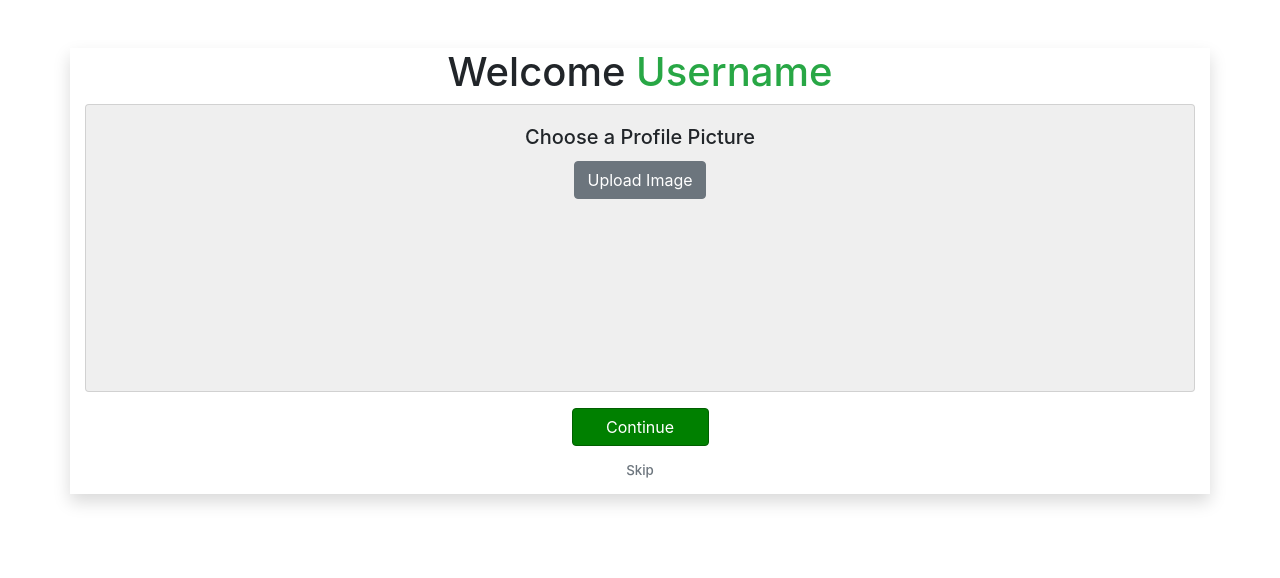
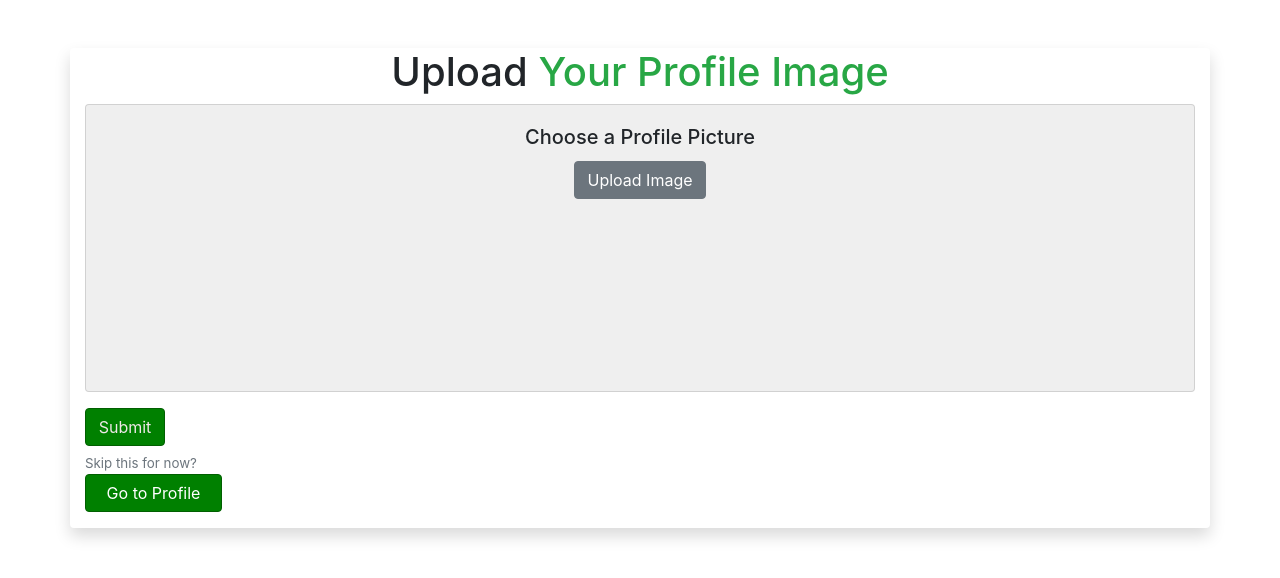
Before and after one commit to bethel-school-of-technology/team-dream-team-frontend, a React (Create React App) app: page /profile_img in a window 1280 px wide. Shown: the top 578 px of the page. Built offline with nearby package versions, Linux system fonts and the light colour scheme; no server answers; sample sign-in values are in the browser's storage.

Commit message:
edited route and loyout of bio/pro_img comp

```diff
--- a/src/App.js
+++ b/src/App.js
@@ -19,7 +19,7 @@ function App() {
     <div className="App">
         <Router>
           <Switch>
-            <Route exact path={"/login"} component={Login} />
+            <Route exact path={"/"} component={Login} />
             <Route exact path={"/home"} component={Home} />
             <Route exact path={"/home-test"} component={HomeTest} />
             <Route exact path={"/nav"} component={Navi} />
--- a/src/Components/CreateBio/CreateBio.css
+++ b/src/Components/CreateBio/CreateBio.css
@@ -1,3 +1,11 @@
-#bioinput{
-    height: calc(6.5em + .75rem + 2px) !important;
+#bioinput {
+  height: calc(6.5em + 0.75rem + 2px) !important;
 }
+
+.skipBio {
+  font-size: smaller !important;
+}
+
+.proContainer {
+   height: 480px !important;
+}
--- a/src/Components/CreateBio/CreateBio.js
+++ b/src/Components/CreateBio/CreateBio.js
@@ -17,7 +17,7 @@ class CreateBio extends React.Component {
     if (!window.localStorage.getItem("token")) {
       //redirect to Login
       console.log("redirect to login");
-      this.props.history.push("/login");
+      this.props.history.push("/");
     }
 
     if (window.localStorage.getItem("token")) {
@@ -38,8 +38,8 @@ class CreateBio extends React.Component {
     }
   }
 
-  bioCreateHandler(){
-          axios
+  bioCreateHandler() {
+    axios
       .post("http://localhost:5000/createbio")
       .then((res) => {
         console.log(res);
@@ -47,15 +47,15 @@ class CreateBio extends React.Component {
       .catch((err) => {
         console.log(err);
       });
-  };
+  }
 
   render() {
     return (
       <div className="CreateBio">
         <Container className="mt-5 ml-auto mr-auto" id="bioinput">
           <h1 className="text-center">
-            <span className="text-success"> ShareVerse </span>
-            Bio Page
+            <span className="text-success"> Create </span>
+            Your Bio
           </h1>
 
           <Form
@@ -66,7 +66,9 @@ class CreateBio extends React.Component {
           >
             {/* <FormErrors formErrors={this.state.formErrors} /> */}
             <Form.Group controlId="formBasicbio">
-              <Form.Label>Enter your Bio</Form.Label>
+              <Form.Label>
+                Let us know what the Lord has done in your life:
+              </Form.Label>
               <Form.Control
                 type="text"
                 name="bio"
@@ -79,18 +81,18 @@ class CreateBio extends React.Component {
               variant="secondary"
               type="submit"
               className="submitBtn"
+              href="/profile_img"
               // disabled={!this.state.formValid}
               onClick={this.bioCreateHandler}
             >
               Submit
             </Button>
-            <Nav.Link
-              className="navLogin text-muted d-flex justify-content-start"
-              href="/"
-            >
+            <div className="skipBio text-muted d-flex justify-content-start mt-2">
               Skip this for now?
-            </Nav.Link>
-            <Button type="submit">Go to Profile</Button>
+            </div>
+            <Button type="submit" href="/home-test">
+              Go to Profile
+            </Button>
           </Form>
         </Container>
       </div>
--- a/src/Components/Login/Login.js
+++ b/src/Components/Login/Login.js
@@ -25,7 +25,7 @@ class Login extends React.Component {
         "Authorization"
       ] = window.localStorage.getItem("token");
       axios
-        .post("http://localhost:5000/login/")
+        .post("http://localhost:5000/")
         .then((res) => {
           if (res.data.status) {
             this.props.history.push("/home");
@@ -86,7 +86,7 @@ class Login extends React.Component {
 
     axios
       .post(
-        "http://localhost:5000/login",
+        "http://localhost:5000/",
         {
           email: this.state.email,
           password: this.state.password,
--- a/src/Components/PostVerse/postverse.js
+++ b/src/Components/PostVerse/postverse.js
@@ -19,7 +19,7 @@ class PostVerse extends React.Component {
     if (!window.localStorage.getItem("token")) {
       //redirect to Login
       console.log("redirect to login");
-      this.props.history.push("/login");
+      this.props.history.push("/");
     }
 
     if (window.localStorage.getItem("token")) {
@@ -27,7 +27,7 @@ class PostVerse extends React.Component {
         "Authorization"
       ] = window.localStorage.getItem("token");
       axios
-        .post("http://localhost:5000/login")
+        .post("http://localhost:5000/")
         .then((res) => {
           console.log();
           if (!res.data.status === "Login was successful" && 200) {
--- a/src/Components/Profile/Home.js
+++ b/src/Components/Profile/Home.js
@@ -17,7 +17,7 @@ class Home extends React.Component {
     if (!window.localStorage.getItem("token")) {
       //redirect to Login
       console.log("redirect to login");
-      this.props.history.push("/login");
+      this.props.history.push("/");
     }
 
     if (window.localStorage.getItem("token")) {
@@ -25,7 +25,7 @@ class Home extends React.Component {
         "Authorization"
       ] = window.localStorage.getItem("token");
       axios
-        .post("http://localhost:5000/login")
+        .post("http://localhost:5000/")
         .then((res) => {
           console.log();
           if (!res.data.status) {
--- a/src/Components/Profile/HomeTest.js
+++ b/src/Components/Profile/HomeTest.js
@@ -15,7 +15,7 @@ class HomeTest extends React.Component {
     if (!window.localStorage.getItem("token")) {
       //redirect to Login
       console.log("redirect to login");
-      this.props.history.push("/login");
+      this.props.history.push("/");
     }
 
     if (window.localStorage.getItem("token")) {
@@ -23,7 +23,7 @@ class HomeTest extends React.Component {
         "Authorization"
       ] = window.localStorage.getItem("token");
       axios
-        .post("http://localhost:5000/login")
+        .post("http://localhost:5000/")
         .then((res) => {
           console.log();
           if (!res.data.status) {
@@ -50,7 +50,7 @@ class HomeTest extends React.Component {
                   className="logoutBtn mb-2 mt-2"
                   onClick={(e) => {
                     window.localStorage.removeItem("token");
-                    this.props.history.push("/login");
+                    this.props.history.push("/");
                   }}
                 >
                   Logout
--- a/src/Components/UploadProfileImg/ProfileImg.js
+++ b/src/Components/UploadProfileImg/ProfileImg.js
@@ -3,16 +3,41 @@ import Form from "react-bootstrap/Form";
 import Button from "react-bootstrap/Button";
 import Container from "react-bootstrap/Container";
 import Card from "react-bootstrap/Card";
+import axios from "axios";
 import "./profileimg.css";
 
 class ProfileImg extends React.Component {
+  componentDidMount() {
+    if (!window.localStorage.getItem("token")) {
+      //redirect to Login
+      console.log("redirect to login");
+      this.props.history.push("/");
+    }
+
+    if (window.localStorage.getItem("token")) {
+      axios.defaults.headers.common[
+        "Authorization"
+      ] = window.localStorage.getItem("token");
+      axios
+        .post("http://localhost:5000/profile_img")
+        .then((res) => {
+          console.log();
+          if (!res.data.status === "Login was successful" && 200) {
+            //window.location.href = window.location.toString() + "/home";
+            console.log("redirct to login");
+            this.props.history.push("/profile_img");
+          }
+        })
+        .catch((res) => console.log(res));
+    }
+  }
   render() {
     return (
       <div className="profileimg">
-        <Container className="mt-5 ml-auto mr-auto shadow">
+        <Container className="proContainer rounded mt-5 ml-auto mr-auto shadow">
           <h1 className="text-center">
-            Welcome
-            <span className="text-success"> Username</span>
+            Upload
+            <span className="text-success"> Your Profile Image</span>
           </h1>
           <Form>
             <Card className="profilepic img-fluid">
@@ -27,12 +52,17 @@ class ProfileImg extends React.Component {
                 </div>
               </Card.Body>
             </Card>
-            <div className="d-flex justify-content-center mt-3">
-              <Button variant="primary" type="submit">
-                Continue
+            <div className="d-flex justify-content-start mt-3">
+              <Button variant="primary" type="submit" className="submitBtn">
+                Submit
               </Button>
             </div>
-            <Card.Title className=" skip text-center p-3">Skip</Card.Title>
+            <div className="skipBio text-muted d-flex justify-content-start mt-2">
+              Skip this for now?
+            </div>
+            <Button type="submit" href="/home-test">
+              Go to Profile
+            </Button>
           </Form>
         </Container>
       </div>
--- a/src/Components/UploadProfileImg/profileimg.css
+++ b/src/Components/UploadProfileImg/profileimg.css
@@ -1,5 +1,9 @@
 .btn-primary {
     width: 137px !important;
+}
+
+.submitBtn {
+    width: 80px !important;
 }
 
 .skip {
```
